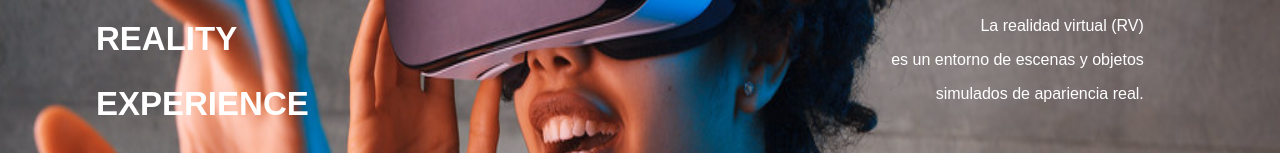
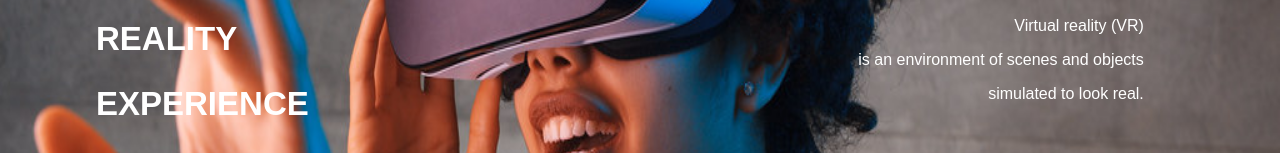
Before and after one commit to Alain5595/Mayo, a plain HTML site: page index.html in a window 1280 px wide. Shown: the part 381-534 px from the top of the page. Drawn offline with nearby package versions, Linux system fonts and the light colour scheme.

Commit message:
Update index.html

```diff
--- a/index.html
+++ b/index.html
@@ -41,13 +41,13 @@
 						<h2>DISCOUNT</h2>
 						<h2>UP TO 50% OFF</h2>
 						<p>
-							La realidad virtual (RV)
+							Virtual reality (VR)
 						</p>
 						<p>
-							es un entorno de escenas y objetos
+							is an environment of scenes and objects
 						</p>
 						<p>
-							simulados de apariencia real.
+							simulated to look real.
 						</p>
 				</article>
 			</div>
```
